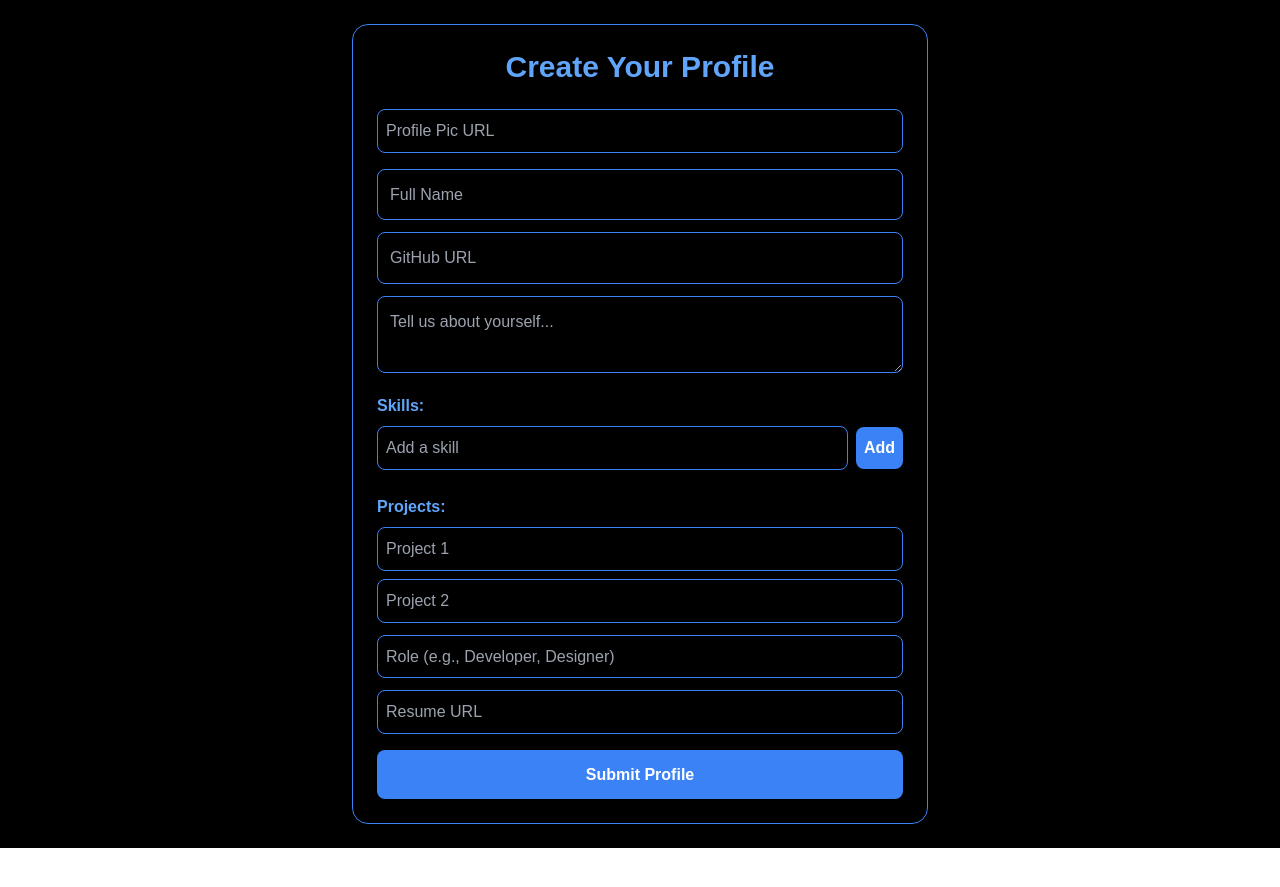
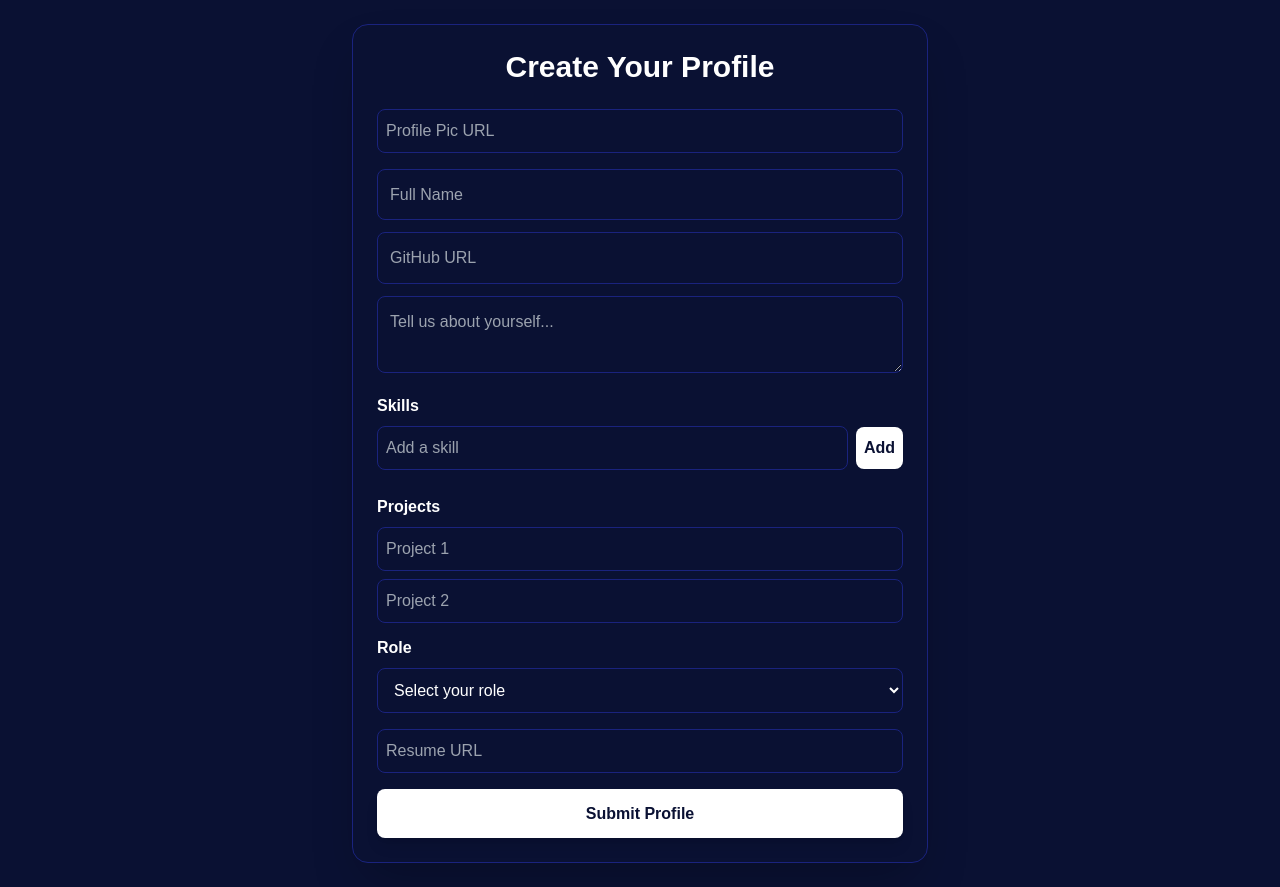
Before and after one commit to vanshs2022/UniCoLab-SPE, a Next.js app in the folder FrontPage/: page /explore/profile/edit in a window 1280 px wide. Before the commit the page ends 848 px from the top, so only its background shows below. Built offline with nearby package versions, Linux system fonts and the light colour scheme.

Commit message:
Updated profile form

```diff
--- a/FrontPage/app/explore/profile/edit/page.jsx
+++ b/FrontPage/app/explore/profile/edit/page.jsx
@@ -41,7 +41,10 @@ export default function ProfileForm() {
   };
 
   const handleProjectChange = (key, value) => {
-    setFormData({ ...formData, projects: { ...formData.projects, [key]: value } });
+    setFormData({
+      ...formData,
+      projects: { ...formData.projects, [key]: value },
+    });
   };
 
   const handleSubmit = async (e) => {
@@ -70,15 +73,14 @@ export default function ProfileForm() {
     }
   };
 
-
   return (
-    <div className="flex justify-center items-center min-h-screen bg-black p-6">
+    <div className="flex justify-center items-center min-h-screen bg-[#0A1133] p-6">
       <form
         key={formKey}
         onSubmit={handleSubmit}
-        className="w-full max-w-xl bg-black bg-opacity-80 p-6 rounded-2xl shadow-xl border border-blue-500 transform transition duration-500 hover:scale-105"
+        className="w-full max-w-xl bg-[#0A1133] bg-opacity-90 p-6 rounded-2xl shadow-2xl border border-[#1A237E] transform transition duration-500 hover:bg-[#020324]"
       >
-        <h2 className="text-3xl font-bold text-center text-blue-400 mb-6">
+        <h2 className="text-3xl font-bold text-center text-[#ffffff] mb-6">
           Create Your Profile
         </h2>
 
@@ -88,7 +90,7 @@ export default function ProfileForm() {
             <img
               src={formData.profilePic}
               alt="Profile Preview"
-              className="w-24 h-24 rounded-full shadow-md border-2 border-blue-500 mb-2"
+              className="w-24 h-24 rounded-full shadow-md border-2 border-[#ffffff] mb-2"
             />
           )}
           <input
@@ -97,7 +99,7 @@ export default function ProfileForm() {
             placeholder="Profile Pic URL"
             value={formData.profilePic}
             onChange={handleChange}
-            className="w-full p-2 border border-blue-500 rounded-lg bg-black text-white focus:ring-2 focus:ring-blue-500 outline-none"
+            className="w-full p-2 border border-[#1A237E] rounded-lg bg-[#0A1133] text-white focus:ring-2 focus:ring-[#ffffff] outline-none"
           />
         </div>
 
@@ -108,7 +110,7 @@ export default function ProfileForm() {
           placeholder="Full Name"
           value={formData.name}
           onChange={handleChange}
-          className="w-full p-3 mb-3 border border-blue-500 rounded-lg bg-black text-white focus:ring-2 focus:ring-blue-500 outline-none"
+          className="w-full p-3 mb-3 border border-[#1A237E] rounded-lg bg-[#0A1133] text-white focus:ring-2 focus:ring-[#ffffff] outline-none"
           required
         />
 
@@ -119,7 +121,7 @@ export default function ProfileForm() {
           placeholder="GitHub URL"
           value={formData.githubLink}
           onChange={handleChange}
-          className="w-full p-3 mb-3 border border-blue-500 rounded-lg bg-black text-white focus:ring-2 focus:ring-blue-500 outline-none"
+          className="w-full p-3 mb-3 border border-[#1A237E] rounded-lg bg-[#0A1133] text-white focus:ring-2 focus:ring-[#ffffff] outline-none"
         />
 
         {/* Description */}
@@ -128,40 +130,39 @@ export default function ProfileForm() {
           placeholder="Tell us about yourself..."
           value={formData.description}
           onChange={handleChange}
-          className="w-full p-3 mb-3 border border-blue-500 rounded-lg bg-black text-white focus:ring-2 focus:ring-blue-500 outline-none"
+          className="w-full p-3 mb-3 border border-[#1A237E] rounded-lg bg-[#0A1133] text-white focus:ring-2 focus:ring-[#ffffff] outline-none"
         ></textarea>
 
         {/* Skills */}
-        <label className="block text-blue-400 font-semibold mb-2">Skills:</label>
+        <label className="block text-[#ffffff] font-semibold mb-2">Skills</label>
         <div className="flex items-center gap-2 mb-3">
           <input
             type="text"
             placeholder="Add a skill"
             value={skillInput}
             onChange={(e) => setSkillInput(e.target.value)}
-            className="w-full p-2 border border-blue-500 rounded-lg bg-black text-white focus:ring-2 focus:ring-blue-500 outline-none"
+            className="w-full p-2 border border-[#1A237E] rounded-lg bg-[#0A1133] text-white focus:ring-2 focus:ring-[#ffffff] outline-none"
           />
           <button
             type="button"
             onClick={handleSkillAdd}
-            className="p-2 bg-blue-500 text-white font-semibold rounded-lg hover:bg-blue-600 transition duration-300"
+            className="p-2 bg-[#ffffff] text-[#0A1133] font-semibold rounded-lg transition duration-300"
           >
             Add
           </button>
         </div>
 
-        {/* Display Added Skills as Bubbles */}
         <div className="flex flex-wrap gap-2 mb-3">
           {formData.skills.map((skill, index) => (
             <span
               key={index}
-              className="bg-blue-500 text-white px-3 py-1 rounded-full flex items-center gap-2"
+              className="bg-[#ffffff] text-[#0A1133] px-3 py-1 rounded-full flex items-center gap-2"
             >
               {skill}
               <button
                 type="button"
                 onClick={() => handleSkillRemove(skill)}
-                className="text-black bg-white rounded-full px-2 py-0.5 text-xs hover:bg-red-500 hover:text-white transition duration-300"
+                className="text-white bg-[#1A237E] rounded-full px-2 py-0.5 text-xs hover:bg-red-600 hover:text-white transition duration-300"
               >
                 ×
               </button>
@@ -170,31 +171,40 @@ export default function ProfileForm() {
         </div>
 
         {/* Projects */}
-        <label className="block text-blue-400 font-semibold mb-2">Projects:</label>
+        <label className="block text-[#ffffff] font-semibold mb-2">Projects</label>
         <input
           type="text"
           placeholder="Project 1"
           value={formData.projects.project1}
           onChange={(e) => handleProjectChange("project1", e.target.value)}
-          className="w-full p-2 mb-2 border border-blue-500 rounded-lg bg-black text-white focus:ring-2 focus:ring-blue-500 outline-none"
+          className="w-full p-2 mb-2 border border-[#1A237E] rounded-lg bg-[#0A1133] text-white focus:ring-2 focus:ring-[#ffffff] outline-none"
         />
         <input
           type="text"
           placeholder="Project 2"
           value={formData.projects.project2}
           onChange={(e) => handleProjectChange("project2", e.target.value)}
-          className="w-full p-2 mb-3 border border-blue-500 rounded-lg bg-black text-white focus:ring-2 focus:ring-blue-500 outline-none"
+          className="w-full p-2 mb-3 border border-[#1A237E] rounded-lg bg-[#0A1133] text-white focus:ring-2 focus:ring-[#ffffff] outline-none"
         />
 
-        {/* Role */}
-        <input
-          type="text"
+        {/* Role Dropdown */}
+        <label className="block text-[#ffffff] font-semibold mb-2">Role</label>
+        <select
           name="role"
-          placeholder="Role (e.g., Developer, Designer)"
           value={formData.role}
           onChange={handleChange}
-          className="w-full p-2 mb-3 border border-blue-500 rounded-lg bg-black text-white focus:ring-2 focus:ring-blue-500 outline-none"
-        />
+          className="w-full p-3 mb-4 border border-[#1A237E] rounded-lg bg-[#0A1133] text-white focus:ring-2 focus:ring-[#ffffff] outline-none"
+          required
+        >
+          <option value="" disabled>Select your role</option>
+          <option value="Web Developer">Web Developer</option>
+          <option value="App Developer">App Developer</option>
+          <option value="UI UX Designer">UI UX Designer</option>
+          <option value="Cloud Computing">Cloud Computing</option>
+          <option value="Database Management">Database Management</option>
+          <option value="Machine Learning">Machine Learning</option>
+          <option value="Hardware System">Hardware System</option>
+        </select>
 
         {/* Resume URL */}
         <div className="flex flex-col items-center mb-4">
@@ -204,14 +214,14 @@ export default function ProfileForm() {
             placeholder="Resume URL"
             value={formData.resume}
             onChange={handleChange}
-            className="w-full p-2 border border-blue-500 rounded-lg bg-black text-white focus:ring-2 focus:ring-blue-500 outline-none"
+            className="w-full p-2 border border-[#1A237E] rounded-lg bg-[#0A1133] text-white focus:ring-2 focus:ring-[#ffffff] outline-none"
           />
         </div>
 
         {/* Submit Button */}
         <button
           type="submit"
-          className="w-full p-3 bg-blue-500 text-white font-bold rounded-lg shadow-lg hover:bg-blue-600 transition duration-300"
+          className="w-full p-3 bg-[#ffffff] text-[#0A1133] font-bold rounded-lg shadow-lg transition duration-300"
         >
           Submit Profile
         </button>
```
